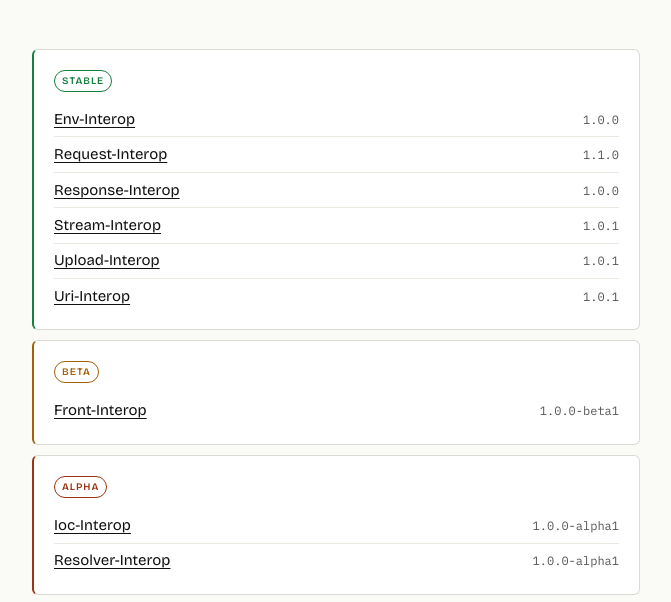
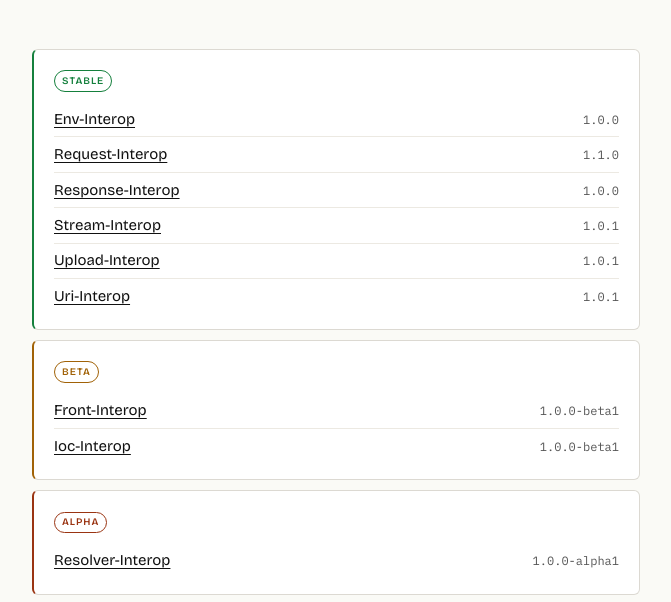
Before and after one commit to star-interop/star-interop.github.io, a plain HTML site: page index.html in a window 1280 px wide. Shown: the part 176-778 px from the top of the page, without its empty margins (304-975 px from the left). Drawn offline with nearby package versions, Linux system fonts and the light colour scheme.

Commit message:
update ioc to beta1

```diff
--- a/index.html
+++ b/index.html
@@ -42,6 +42,7 @@
                 </div>
                 <ul class="tier-list">
                     <li><a href="https://github.com/front-interop/interface">Front-Interop</a> <code>1.0.0-beta1</code></li>
+                    <li><a href="https://github.com/ioc-interop/interface">Ioc-Interop</a> <code>1.0.0-beta1</code></li>
                 </ul>
             </section>
 
@@ -50,7 +51,6 @@
                     <span class="badge badge-alpha">Alpha</span>
                 </div>
                 <ul class="tier-list">
-                    <li><a href="https://github.com/ioc-interop/interface">Ioc-Interop</a> <code>1.0.0-alpha1</code></li>
                     <li><a href="https://github.com/resolver-interop/interface">Resolver-Interop</a> <code>1.0.0-alpha1</code></li>
                 </ul>
             </section>
```
